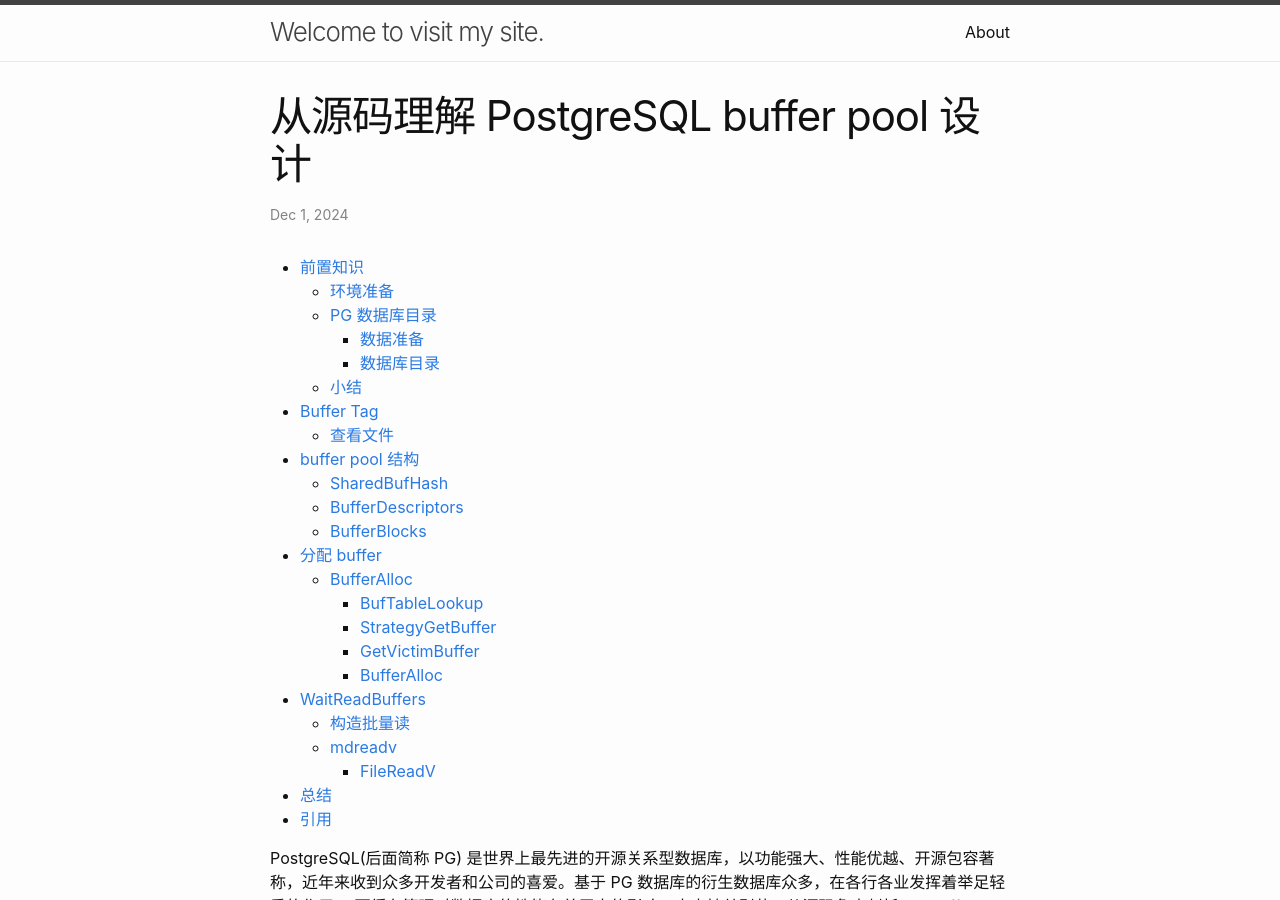
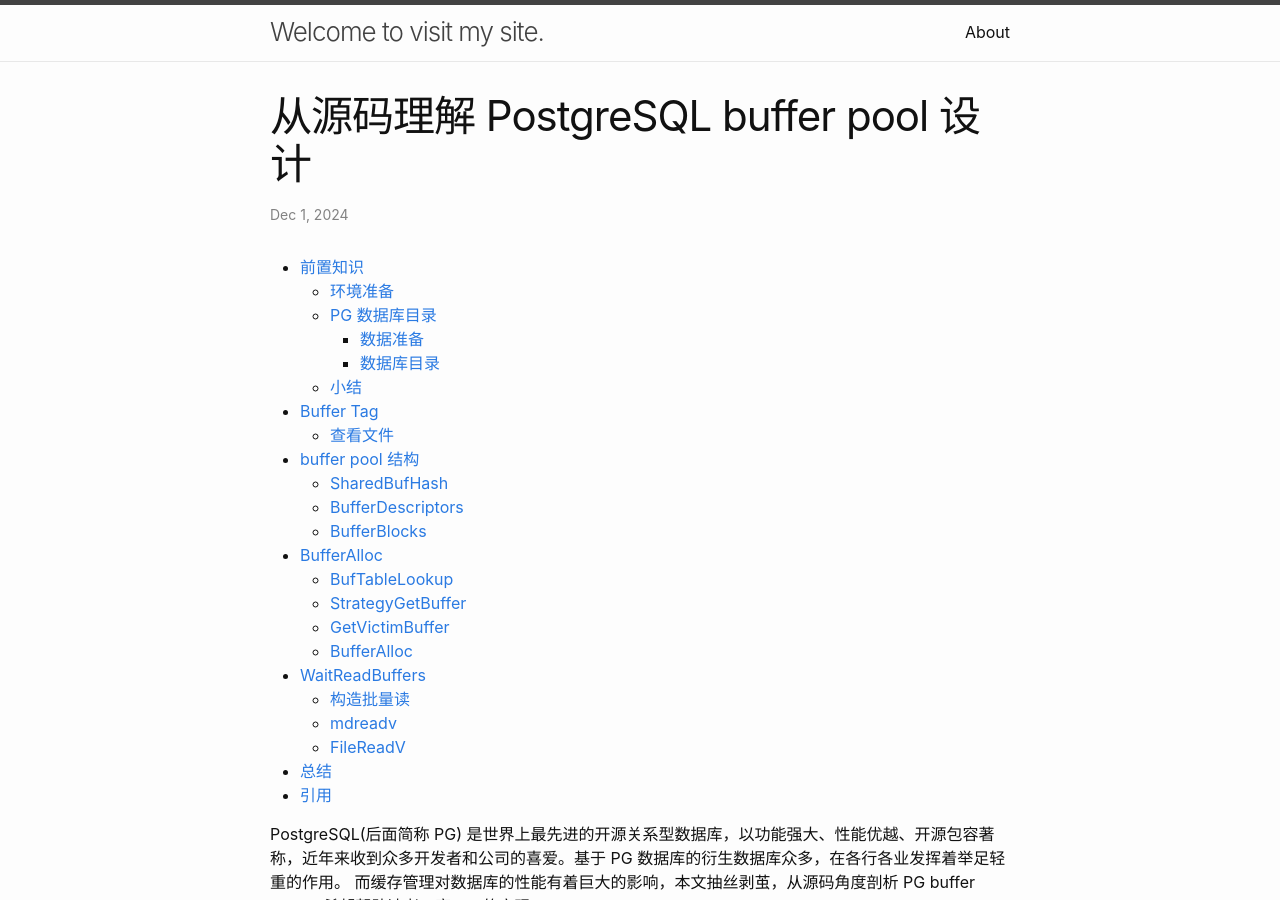
Before and after one commit to yoa1226/yoa1226.github.io, a Jekyll site: the page built from _posts/2024-12-01-postgrsql-buffer-pool-manage.md, in a window 1280 px wide and 900 px high. Built offline with Jekyll 4.4.1, drawn with Linux system fonts in a browser that asks for light colours; some of the changed text lies outside the part shown.

Commit message:
merge  title

````diff
--- a/_posts/2024-12-01-postgrsql-buffer-pool-manage.md
+++ b/_posts/2024-12-01-postgrsql-buffer-pool-manage.md
@@ -351,7 +351,7 @@ BufferBlocks 是一个数组，数组下标是 buffer id，数组元素是一块
 								  &foundBufs))
 ```
 
-## 分配 buffer
+## BufferAlloc
 
 `ReadBuffer_common` 是通用的读取方法。将磁盘中的数据读取到内存 page 中分为两个步骤。
 - 在 buffer pool 中找个空闲的 page。对应 `StartReadBuffer -> StartReadBuffersImpl->PinBufferForBlock->BufferAlloc`
@@ -405,7 +403,7 @@ BufferAlloc 是寻找空闲 page 的核心逻辑。
   ```
 - LWLockAcquire 和 LWLockRelease 是获取和释放分段锁。
 
-#### StrategyGetBuffer
+### StrategyGetBuffer
 
 从 ring buffer 中获取缓冲区，ring buffer 专门为顺序扫描而使用的缓冲区，防止热点缓冲区被替换。
 
@@ -453,7 +451,7 @@ if (BUF_STATE_GET_REFCOUNT(local_buf_state) == 0) {
 }
 ```
 
-#### GetVictimBuffer
+### GetVictimBuffer
 
 使用 `StrategyGetBuffer` 获取到目标缓冲区后，需要做一些特殊处理。
 
@@ -482,7 +480,7 @@ FlushBuffer 刷新数据到磁盘，事实上这里只是将数据刷到操作
 > However, we will need to force the changes to disk via fsync before
 > we can checkpoint WAL.
 
-#### BufferAlloc
+### BufferAlloc
 
 回到 BufferAlloc 方法，从结构 BufferDescriptors 找到目标 buffer 以后，需要将其加入到 SharedBufHash。
 
@@ -614,7 +612,7 @@ seekpos = (off_t) BLCKSZ * (blocknum % ((BlockNumber) RELSEG_SIZE));
 iovcnt = buffers_to_iovec(iov, buffers, nblocks_this_segment)
 ```
 
-#### FileReadV
+### FileReadV
 
 实际读取文件，将磁盘中的数据读取到内存中
 
````
Also changed, not shown: other parts of _posts/2024-12-01-postgrsql-buffer-pool-manage.md (+1 -3 lines).
